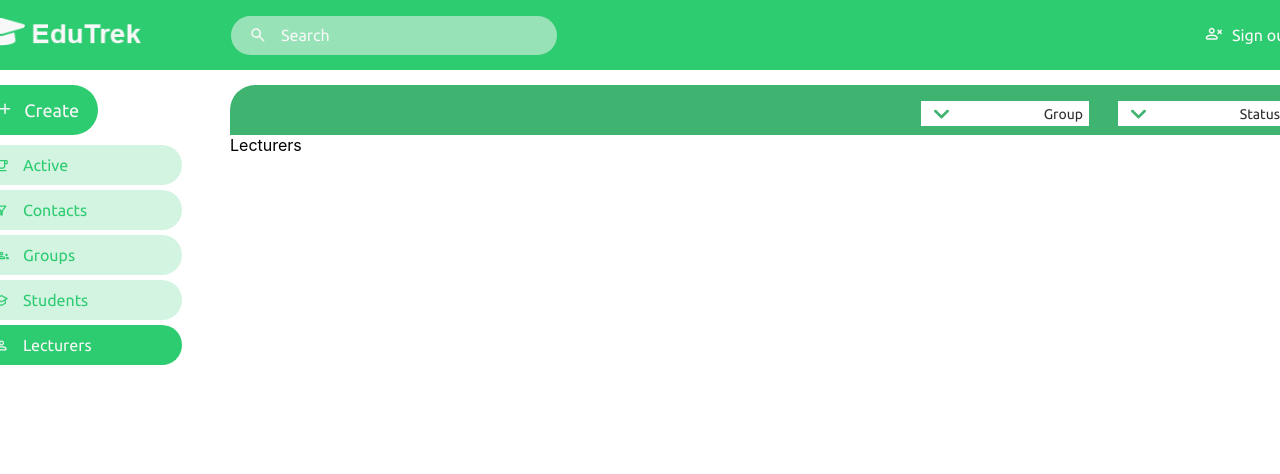
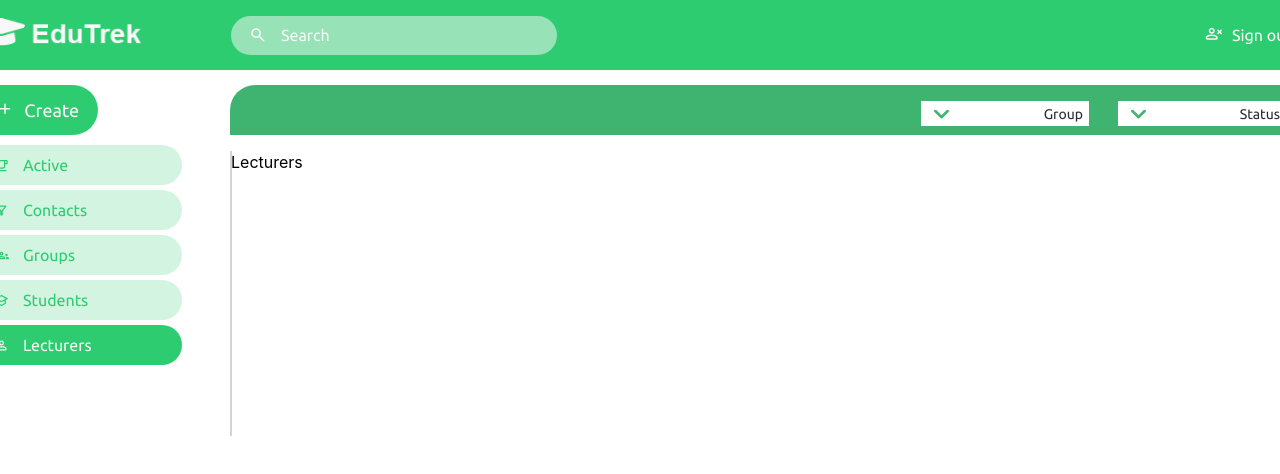
Before and after one commit to iamogir/edutrek, a React (Vite) app: page /lecturers in a window 1280 px wide. Shown: the top 474 px of the page. Built offline with nearby package versions, Linux system fonts and the light colour scheme.

Commit message:
changed left line

```diff
--- a/src/general/components/subheader/Subheader.tsx
+++ b/src/general/components/subheader/Subheader.tsx
@@ -17,7 +17,9 @@ const Subheader = ({children}: Props) => {
                 {location.pathname === "/active" ? <></> : <DropMenu name={"Group"} list={groupArr}/>}
                 <DropMenu name={"Status"} list={statusArr}/>
             </div>
+            <div className={style.line}>
             {children}
+            </div>
         </div>
     );
 };
--- a/src/general/components/subheader/subheader.module.css
+++ b/src/general/components/subheader/subheader.module.css
@@ -13,3 +13,13 @@
     gap: 197px;
 
 }
+
+.line {
+    margin-top: 15.5px;
+    /* Layout Properties */
+    width: 0;
+    height: 100%;
+    /* UI Properties */
+    border: 0.5px solid rgba(112, 112, 112, 0.29);
+    opacity: 1;
+}
--- a/src/modules/active/presentation/pages/Active.tsx
+++ b/src/modules/active/presentation/pages/Active.tsx
@@ -3,7 +3,7 @@ import style from "./active.module.css";
 
 const Active = () => {
     return (
-       <div className={style.box}>active</div>
+       <div>active</div>
     );
 };
 
--- a/src/modules/active/presentation/pages/active.module.css
+++ /dev/null
@@ -1,8 +0,0 @@
-.box {
-    /* Layout Properties */
-    width: 0;
-    height: 618px;
-    /* UI Properties */
-    border: 0.5px solid rgba(112, 112, 112, 0.29);
-    opacity: 1;
-}
```
